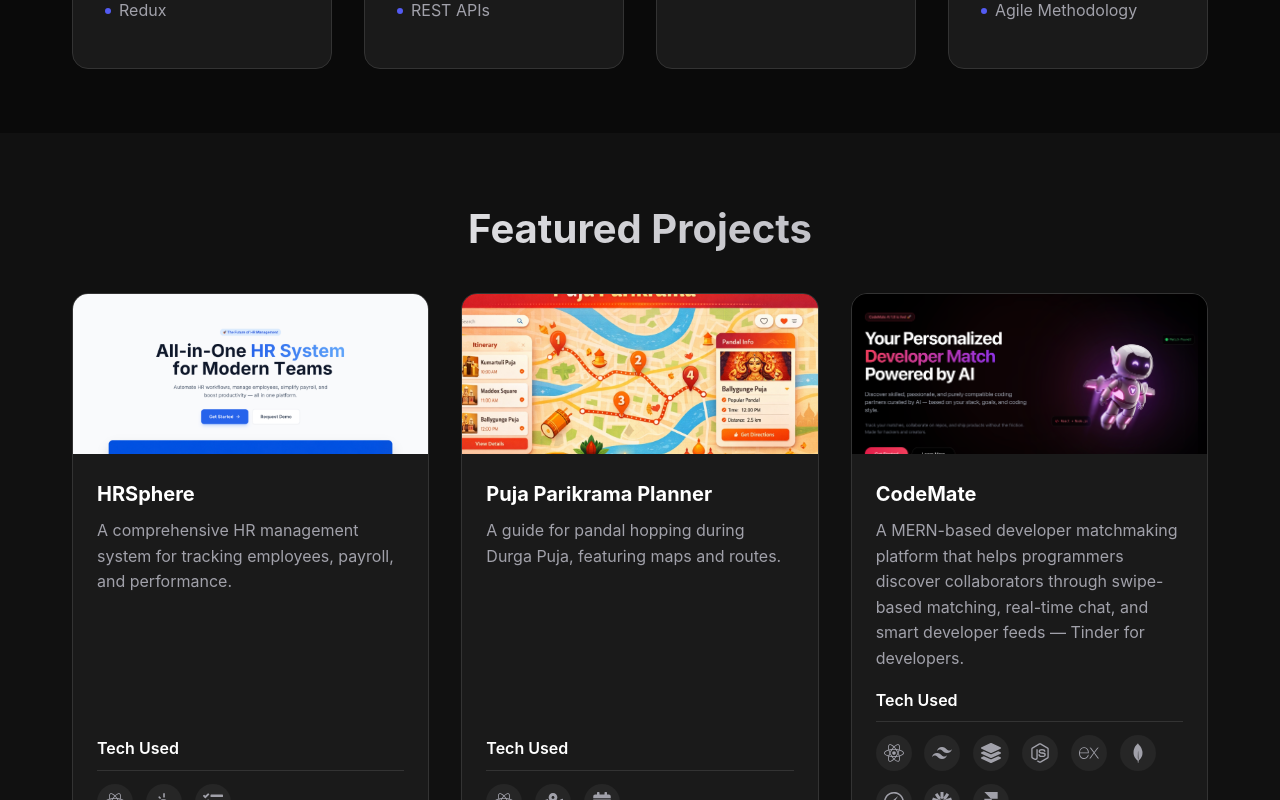
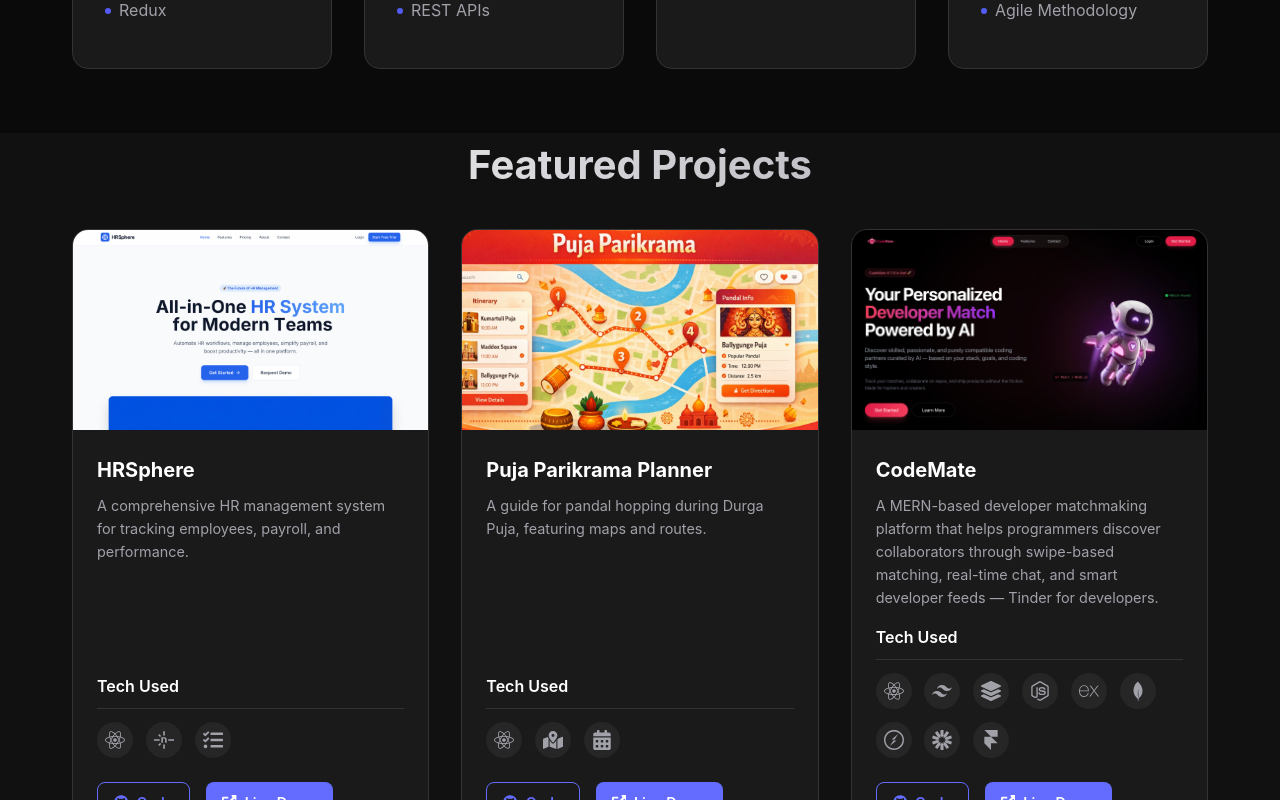
Before and after one commit to arunabha369/portfolio, a React (Vite) app: page / in a window 1280 px wide. Shown: the part 2060-2860 px from the top of the page. Built offline with nearby package versions, Linux system fonts and the light colour scheme.

Commit message:
feat: Adjust section active state detection and refine project card styling

```diff
--- a/src/components/Navbar.jsx
+++ b/src/components/Navbar.jsx
@@ -40,7 +40,7 @@ const Navbar = () => {
                     setActiveSection(entry.target.id);
                 }
             });
-        }, { rootMargin: '-70px 0px -60% 0px' });
+        }, { rootMargin: '-40% 0px -40% 0px' });
 
         // Use a small timeout to ensure DOM is fully ready, especially for dynamically added sections during dev HMR
         setTimeout(() => {
--- a/src/components/Projects.jsx
+++ b/src/components/Projects.jsx
@@ -128,7 +128,7 @@ const Projects = () => {
     ];
 
     return (
-        <section id="projects" className="section" style={{ backgroundColor: 'var(--bg-secondary)' }}>
+        <section id="projects" className="section" style={{ backgroundColor: 'var(--bg-secondary)', paddingTop: '0' }}>
             <div className="container">
                 <h2 className="section-title">Featured Projects</h2>
 
@@ -159,7 +159,7 @@ const Projects = () => {
                         >
                             {/* Project Image */}
                             <div style={{
-                                height: '160px',
+                                height: '200px',
                                 backgroundColor: '#2a2a2a',
                                 display: 'flex',
                                 alignItems: 'center',
@@ -180,7 +180,8 @@ const Projects = () => {
                                     color: 'var(--text-secondary)',
                                     marginBottom: '1rem',
                                     flex: 1,
-                                    lineHeight: '1.6'
+                                    lineHeight: '1.6',
+                                    fontSize: '0.9rem'
                                 }}>
                                     {project.description}
                                 </p>
```
